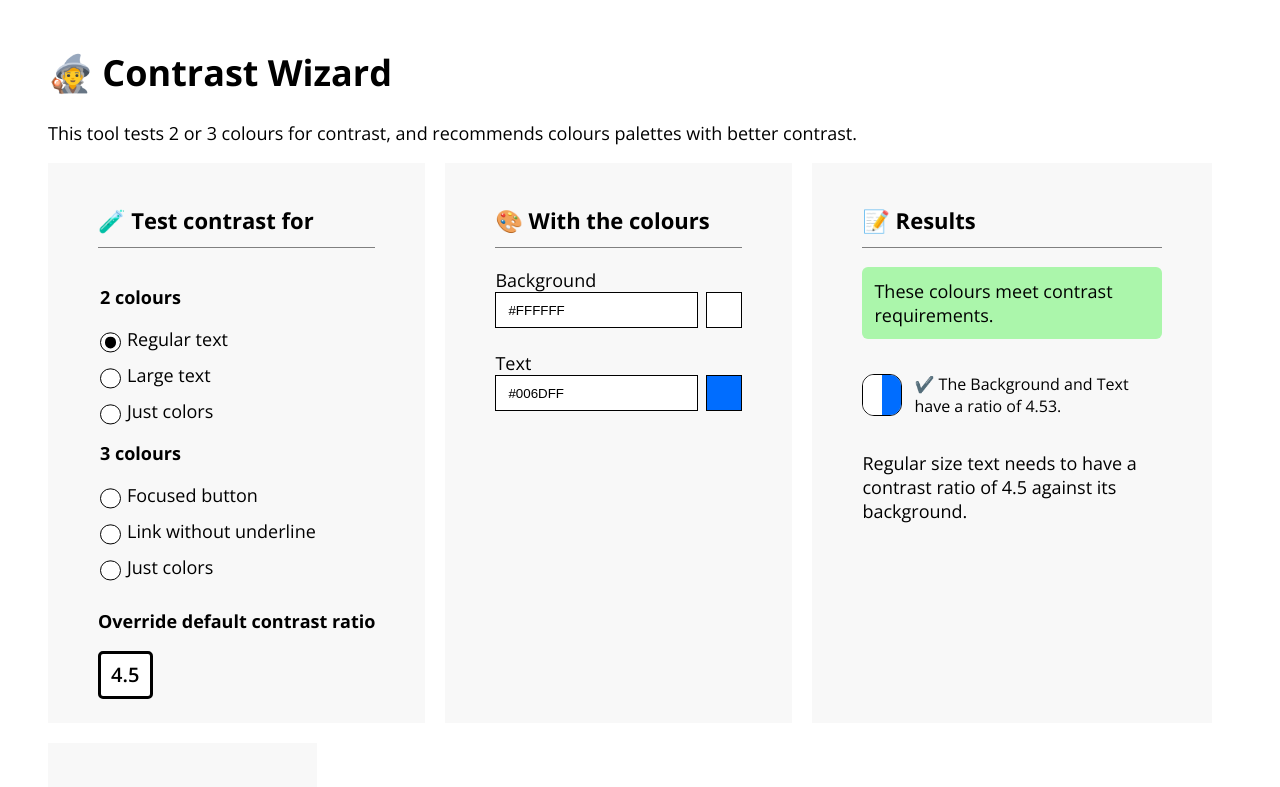
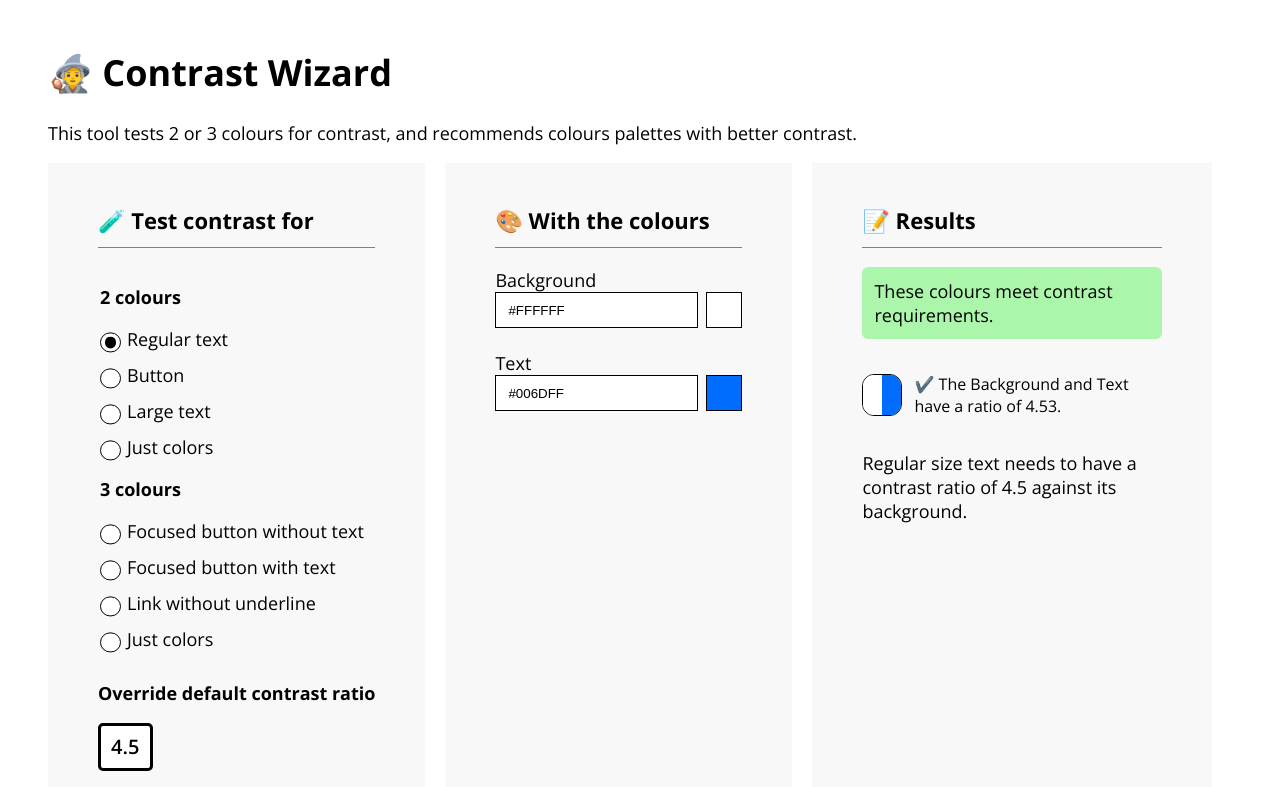
Before and after one commit to tichaelmurvey/3-way-contrast-rec, a React (Create React App) app: page / in a window 1280 px wide. Shown: the top 787 px of the page. Built offline with nearby package versions, Linux system fonts and the light colour scheme.

Commit message:
updated help text

```diff
--- a/src/components/preview.js
+++ b/src/components/preview.js
@@ -13,6 +13,7 @@ export function ComponentPreview({test, colors}){
     return(
         <>
         {test.testCase === "focused_button" && <FocusedButtonExample colors={colors}/>}
+        {test.testCase === "focused_button_notext" && <FocusedButtonNoTextExample colors={colors}/>}
         {test.testCase === "button" && <ButtonExample colors={colors}/>}
         {test.testCase === "link" && <LinkExample colors={colors}/>}
         {test.testCase === "text_regular" && <TextExample colors={colors}/>}
@@ -41,16 +42,39 @@ function FocusedButtonExample ({colors}){
         </div>
     )
 }
+function FocusedButtonNoTextExample ({colors}){
+    return (
+        <div className="example focused-button-example"
+        style={{
+            backgroundColor: colors[0]
+        }}
+        >
+        <button
+            style={{
+                backgroundColor: colors[2],
+                color: colors[0],
+                border: "2px solid",
+                borderColor: colors[1],
+                width: "100px",
+                minHeight: "50px"
+            }}
+        ></button>
+        </div>
+    )
+}
 
 
 function ButtonExample ({colors}){
     return (
         <div className="example button-example"
-        >
+        style={{
+            backgroundColor: colors[0]
+        }}        >
         <button
             style = {{
-                backgroundColor: colors[0],
-                color: colors[1]
+                backgroundColor: colors[1],
+                color: colors[0],
+                border: "none"
             }}
         >Button</button>
         </div>
--- a/src/data.js
+++ b/src/data.js
@@ -11,8 +11,8 @@ export const testCases =  [
         req: "Regular size text needs to have a contrast ratio of 4.5 against its background."
     },
     {
-        testCase: "focused_button",
-        title: "Focused button",
+        testCase: "focused_button_notext",
+        title: "Focused button without text",
         ratio: 3,
         colors: [
             "Background",
@@ -20,7 +20,30 @@ export const testCases =  [
             "Button"
         ],
         triangle: true,
-        req: "Focused buttons description."
+        req: "A focus indicator should have a contrast of 3 against the button and the background."
+    },
+    {
+        testCase: "focused_button",
+        title: "Focused button with text",
+        ratio: 4.5,
+        colors: [
+            "Background/text",
+            "Focus outline",
+            "Button"
+        ],
+        triangle: true,
+        req: "Strictly speaking, the focus indicator requires a focus of 3 against the button, while the text requires a contrast of 4.5 against the button. This pattern assumes the same colour is used for the background and the text, but it is possible to use four colours and have a more complex contrast relationship."
+    },
+    {
+        testCase: "button",
+        title: "Button",
+        ratio: 4.5,
+        colors: [
+            "Background/text",
+            "Button"
+        ],
+        triangle: true,
+        req: "The button's text must have a contrast of 4.5 against the button's background. The page's background color is stritly speaking irrelevant, but keeping contrast between the button and page is good practice."
     },
     {
         testCase: "link",
--- a/src/logic/recommend.js
+++ b/src/logic/recommend.js
@@ -7,9 +7,7 @@ export default function getRecs(changeColors, keepColors, ratio, numRecs){
     keepColors = structuredClone(keepColors);
     ratio = ratio+0.02;
     console.log("Running function getRecs");
-    console.log("getrecs summary", changeColors, keepColors, ratio, numRecs, typeof(changeColors[0].color) === "string");
     let recOutput = recSorter(changeColors, keepColors, ratio);
-    console.log("after recoutput", typeof(changeColors[0].color) === "string");
     if(typeof(recOutput) === "object"){
         console.log("colors made", recOutput.length);
         recOutput = sortColors(recOutput);
```
